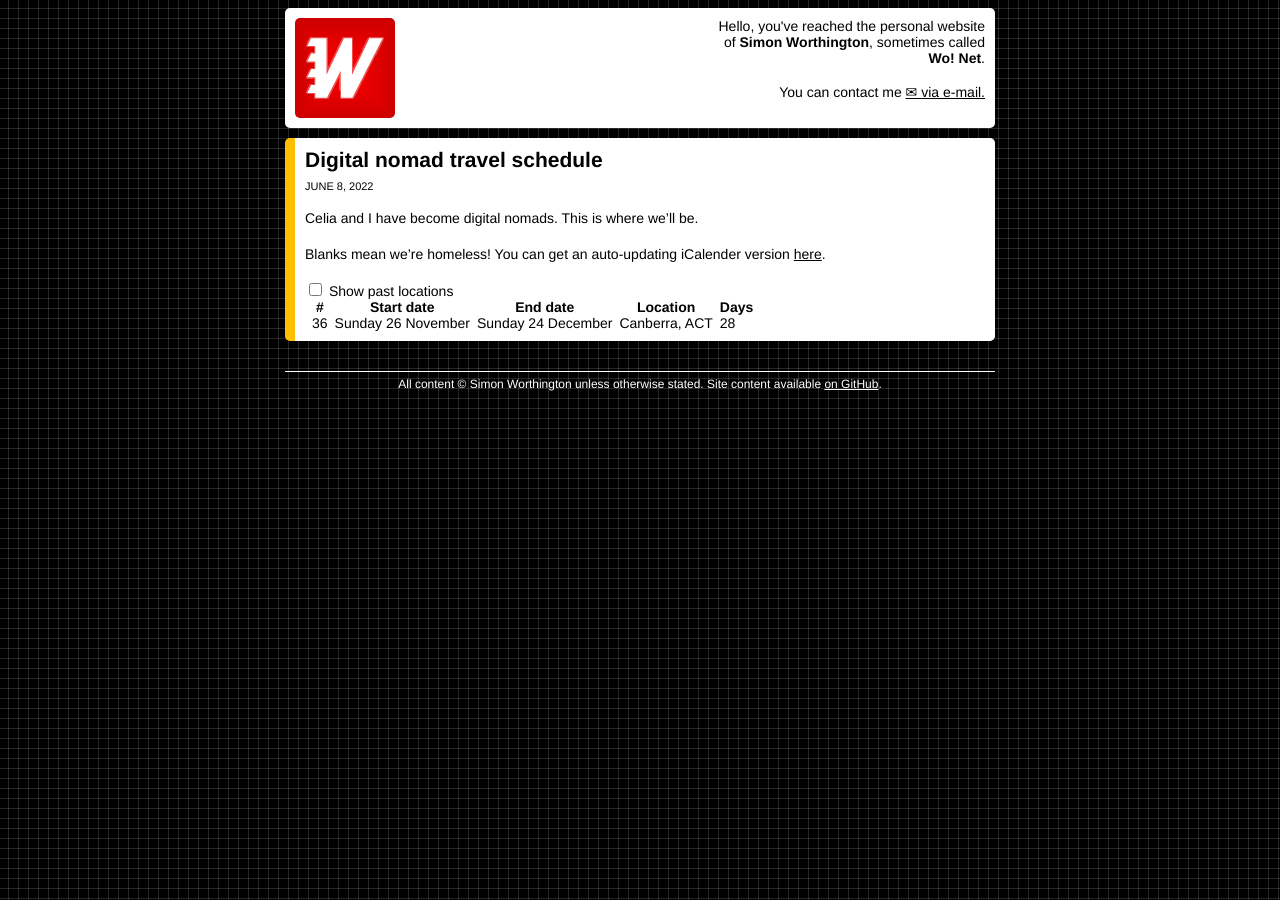
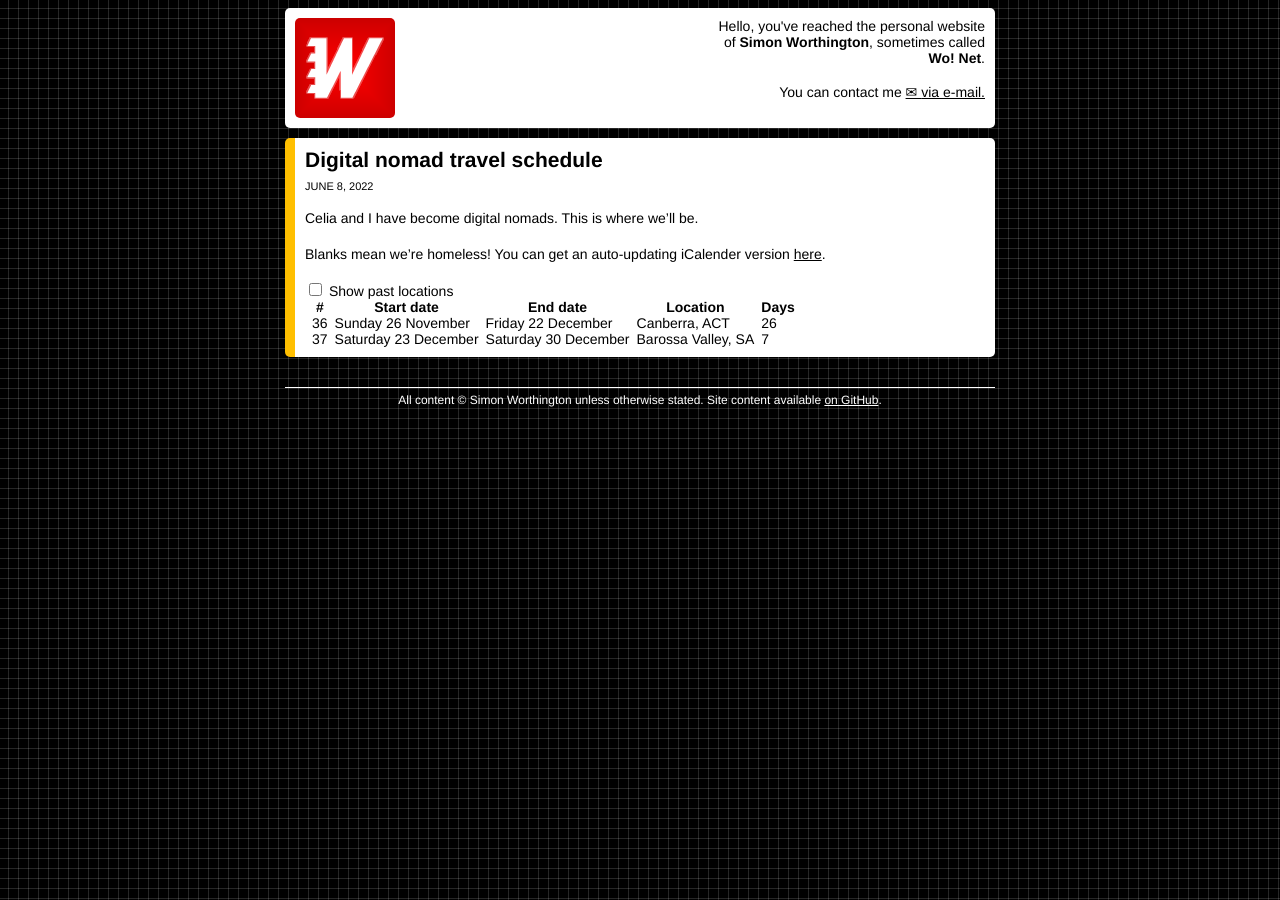
Before and after one commit to simonwo/simonwo.net, a Jekyll site: the page built from _posts/2022-06-08-travel-schedule.md, in a window 1280 px wide. Built offline with Jekyll 4.4.1, drawn with Linux system fonts in a browser that asks for light colours; comment, search, counter and statistics services are not loaded.

Commit message:
Christmas 2023 location.

```diff
--- a/_data/nomads.yml
+++ b/_data/nomads.yml
@@ -104,5 +104,8 @@
   end: 2023-11-25
   location: Murrumbateman, NSW
 - start: 2023-11-26
-  end: 2023-12-24
+  end: 2023-12-22
   location: Canberra, ACT
+- start: 2023-12-23
+  end: 2023-12-30
+  location: Barossa Valley, SA
```
